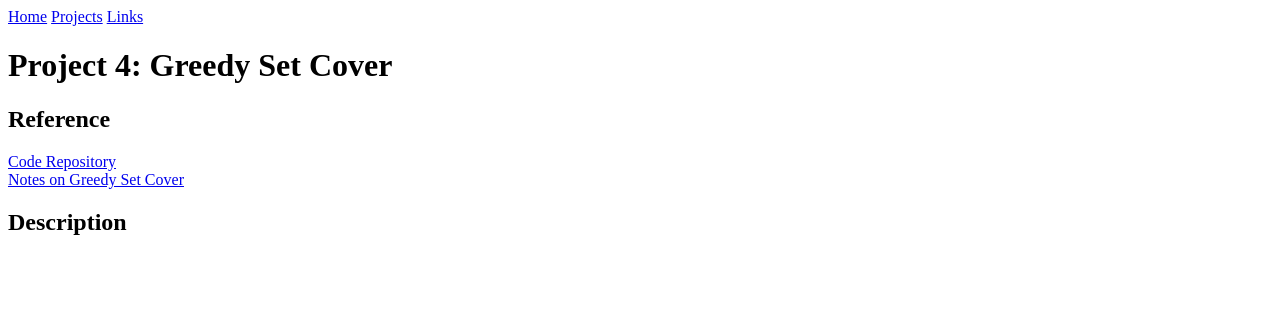
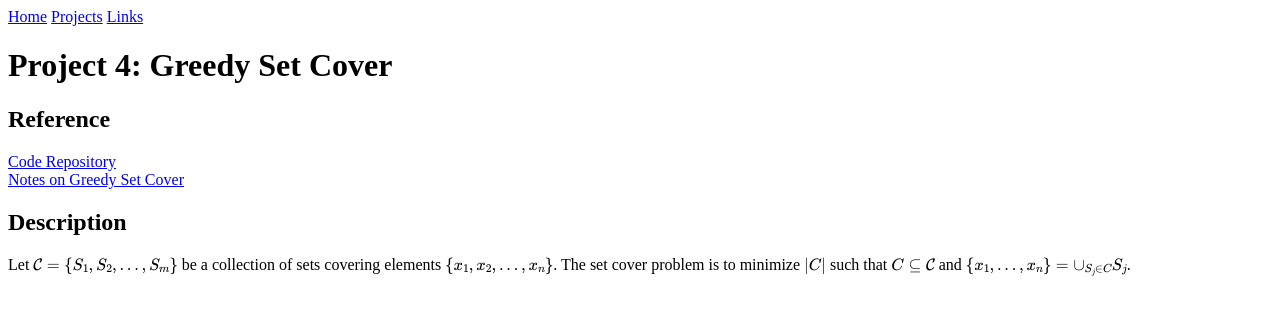
Before and after one commit to CategorIAN/categorian.github.io, a Jekyll site: the page built from projects/msu/csci_532/greedy_set_cover.md, in a window 1280 px wide. Shown: the top 315 px of the page. Built offline with Jekyll 4.4.1, drawn with Linux system fonts in a browser that asks for light colours; formulas are drawn with MathJax 3.

Commit message:
Update greedy_set_cover.md

```diff
--- a/projects/msu/csci_532/greedy_set_cover.md
+++ b/projects/msu/csci_532/greedy_set_cover.md
@@ -10,3 +10,6 @@ layout: default
 [Notes on Greedy Set Cover](https://categorian.github.io/pdfs/Notes on Greedy Set Cover.pdf)
 
 <h2>Description</h2>
+<p>
+Let \(\mathcal{C} = \{S_1, S_2, ..., S_m\}\) be a collection of sets covering elements \(\{x_1, x_2, ..., x_n\}\). The set cover problem is to minimize \(|C|\) such that \(C\subseteq \mathcal{C}\) and \(\{x_1, ..., x_n\} = \cup_{S_j \in C} S_j\).
+</p>
```
